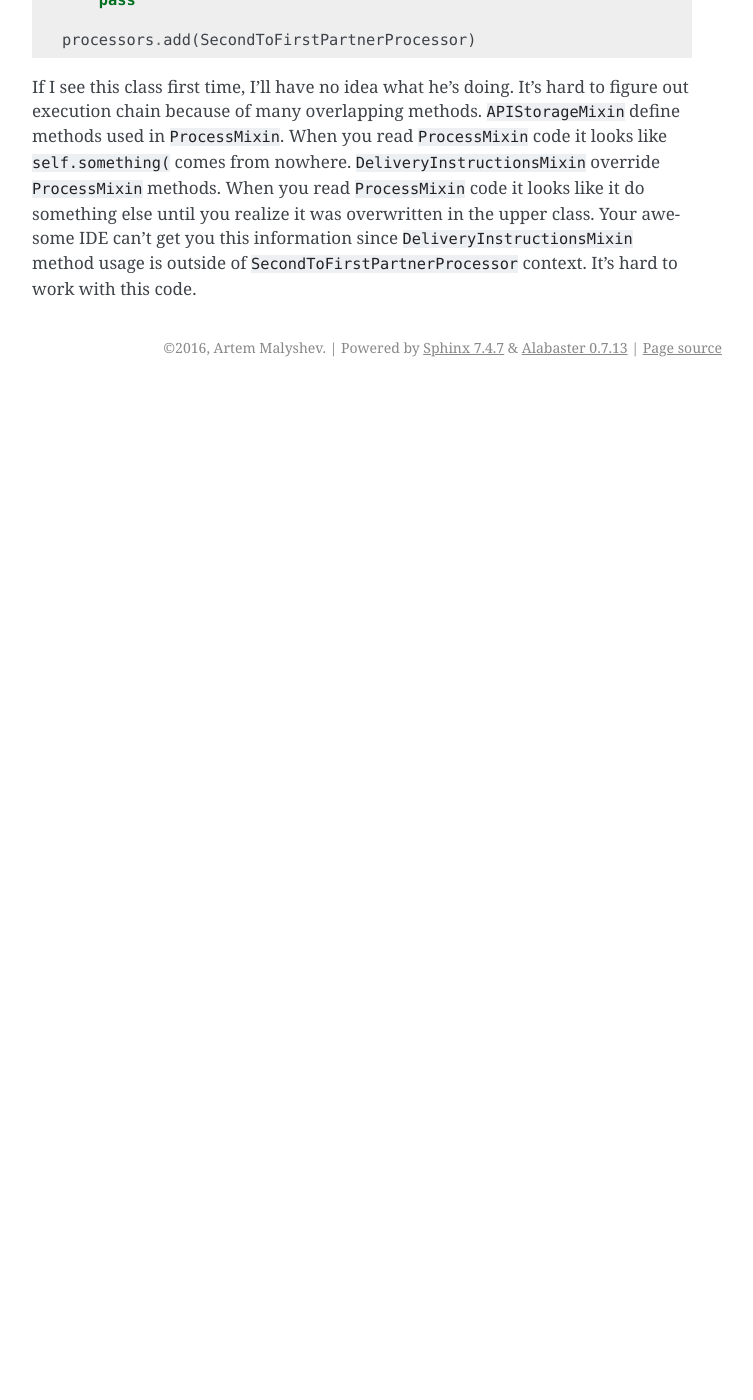
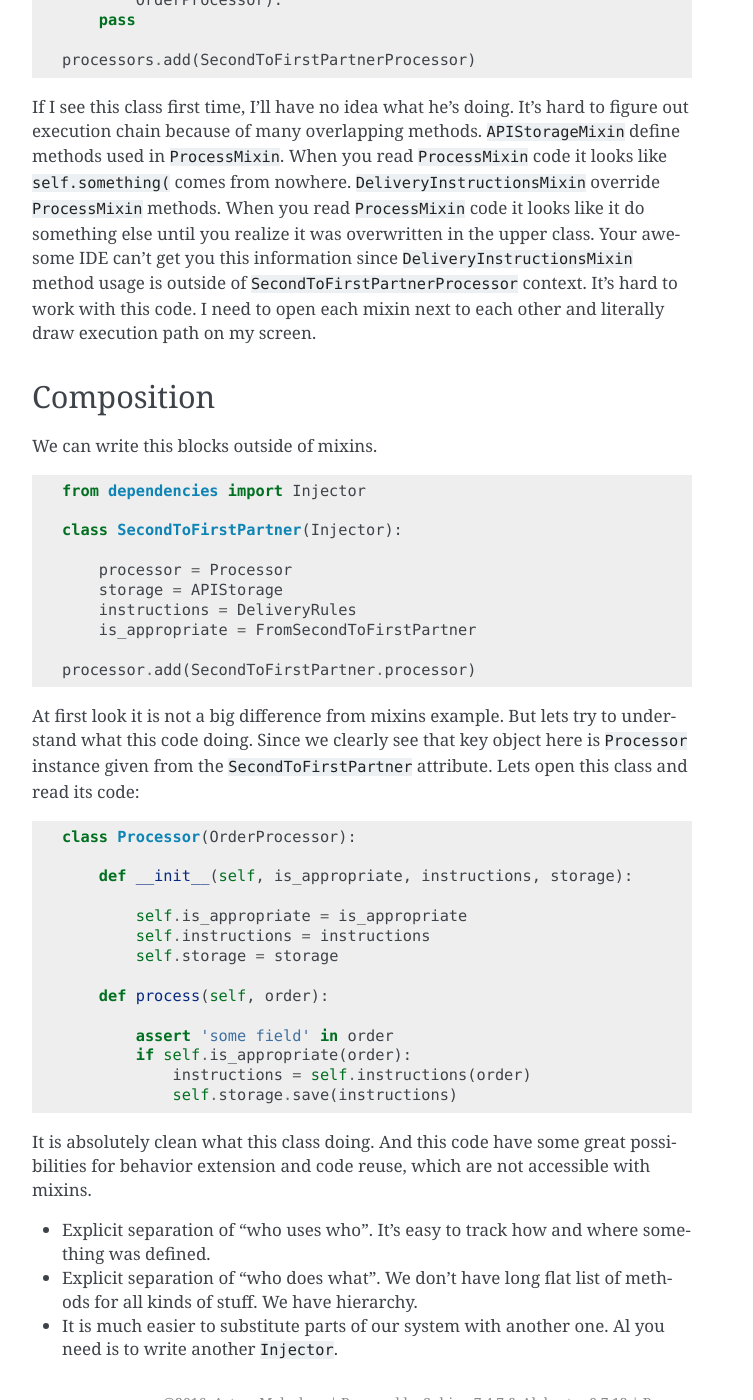
Before and after one commit to proofit404/dependencies, a Sphinx documentation site: the page built from docs/tutorial.rst, in a window 1280 px wide and 1400 px high, scrolled down 4153 px. Shown: the whole window, without its empty margins (388-1141 px from the left). Built offline with Sphinx 7.4.7, drawn with Linux system fonts in a browser that asks for light colours; before the commit the page ends 4540 px from its top, so only the background shows below that.

Commit message:
Add Composition chapter.

```diff
--- a/docs/tutorial.rst
+++ b/docs/tutorial.rst
@@ -172,7 +172,8 @@ partner that we want to pass to the first partner.
 
     processors.add(SecondPartnerProcessor)
 
-    class SecondToFirstPartnerProcessor(SecondPartnerProcessor, PartnerProcessor):
+    class SecondToFirstPartnerProcessor(SecondPartnerProcessor,
+                                        PartnerProcessor):
 
         def appropriate_order(self, order):
 
@@ -226,4 +227,57 @@ looks like it do something else until you realize it was overwritten
 in the upper class.  Your awesome IDE can't get you this information
 since ``DeliveryInstructionsMixin`` method usage is outside of
 ``SecondToFirstPartnerProcessor`` context.  It's hard to work with
-this code.
+this code.  I need to open each mixin next to each other and literally
+draw execution path on my screen.
+
+Composition
+-----------
+
+We can write this blocks outside of mixins.
+
+.. code:: python
+
+    from dependencies import Injector
+
+    class SecondToFirstPartner(Injector):
+
+        processor = Processor
+        storage = APIStorage
+        instructions = DeliveryRules
+        is_appropriate = FromSecondToFirstPartner
+
+    processor.add(SecondToFirstPartner.processor)
+
+At first look it is not a big difference from mixins example.  But
+lets try to understand what this code doing.  Since we clearly see
+that key object here is ``Processor`` instance given from the
+``SecondToFirstPartner`` attribute.  Lets open this class and read its
+code:
+
+.. code:: python
+
+    class Processor(OrderProcessor):
+
+        def __init__(self, is_appropriate, instructions, storage):
+
+            self.is_appropriate = is_appropriate
+            self.instructions = instructions
+            self.storage = storage
+
+        def process(self, order):
+
+            assert 'some field' in order
+            if self.is_appropriate(order):
+                instructions = self.instructions(order)
+                self.storage.save(instructions)
+
+It is absolutely clean what this class doing.  And this code have some
+great possibilities for behavior extension and code reuse, which are
+not accessible with mixins.
+
+- Explicit separation of "who uses who".  It's easy to track how and
+  where something was defined.
+- Explicit separation of "who does what".  We don't have long flat
+  list of methods for all kinds of stuff.  We have hierarchy.
+- It is much easier to substitute parts of our system with another
+  one.  Al you need is to write another ``Injector``.
```
